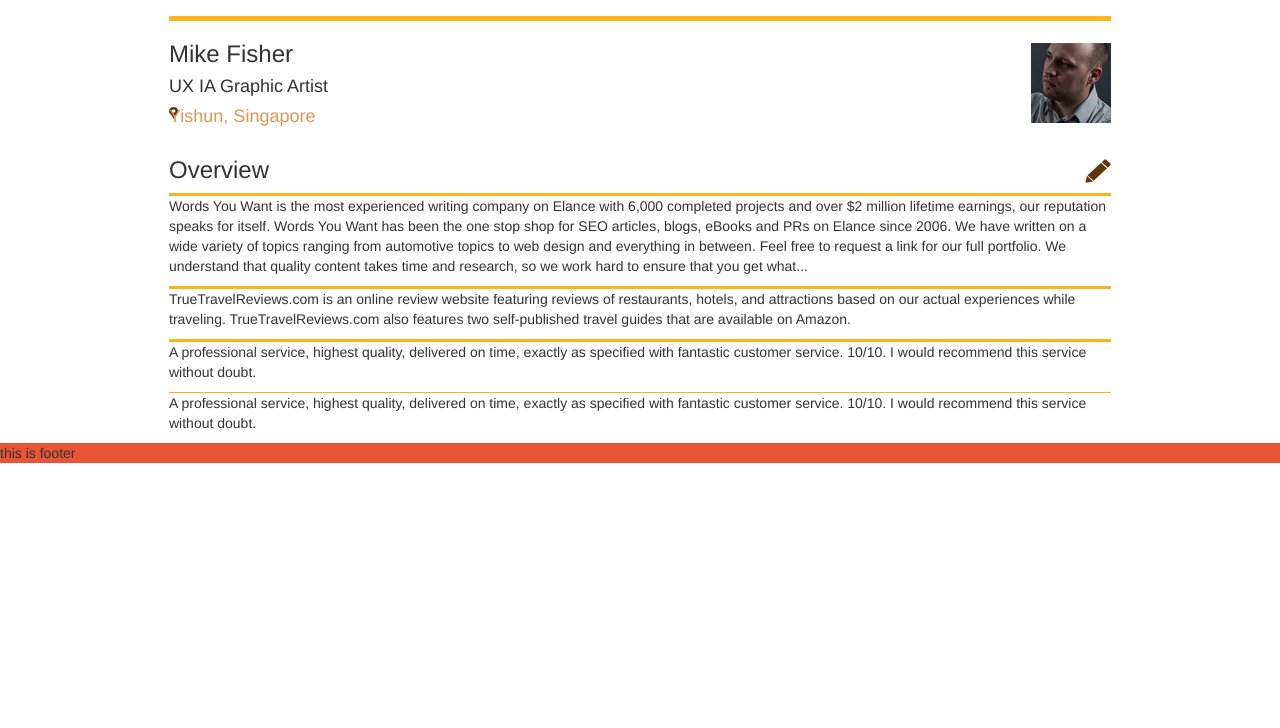
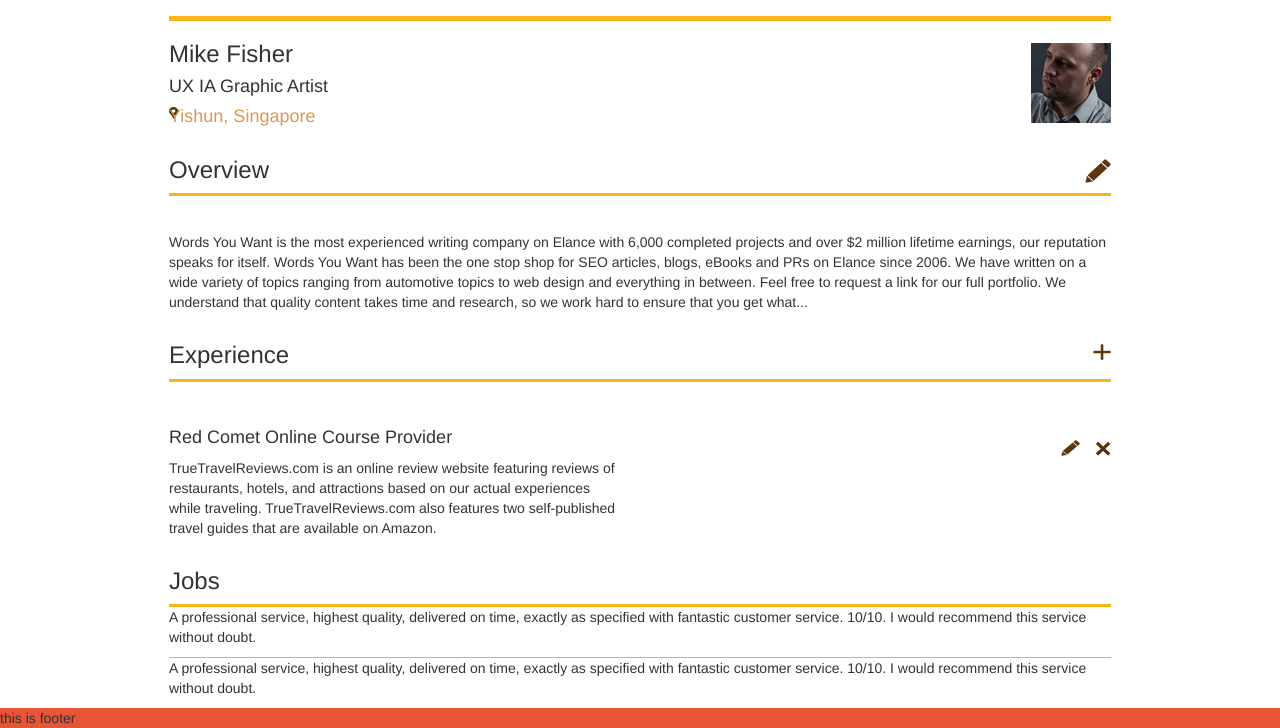
Before and after one commit to ParashuOmkarsoft/gigster2, a PHP site: page /bootstrap/profile.html in a window 1280 px wide. Shown: the part 142-870 px from the top of the page. Before the commit the page ends 605 px from the top, so only its background shows below. Run offline with PHP 8.4, Linux system fonts and the light colour scheme; some libraries are stand-ins or nearby versions.

Commit message:
file modified

```diff
--- a/bootstrap/css/style.css
+++ b/bootstrap/css/style.css
@@ -41,7 +41,9 @@ section li{float: left;margin: 13px;list-style-type: none;}
 #firstsection img{float: right;
 margin-top: 22px;}
 #map{background: url("../images/map.png") no-repeat;color:  #db9753}
-.secondsection{border-bottom: 3px solid #fab518;}
+.secondsection{border-bottom: 3px solid #fab518;margin-top: 36px;}
+.secondsection img{float: right;
+margin-top: 22px;}
 .lastsection{border-bottom: 1px solid #fab518;}
 footer{background: #e95436;}
 .navbar-nav{margin-top: 30px;}
--- a/bootstrap/profile.html
+++ b/bootstrap/profile.html
@@ -61,7 +61,6 @@
             <div class="col-md-6"><h3>Overview</h3></div>
             <div class="col-md-6"><img src="images/pencil.png"></div>
       </div>
-
     </section>
     <section class="container secondsection">
       <p>Words You Want is the most experienced writing company on Elance with 6,000 completed projects and over $2 million
@@ -69,12 +68,26 @@
           eBooks and PRs on Elance since 2006. We have written on a wide variety of topics ranging from automotive topics to
           web design and everything in between. Feel free to request a link for our full portfolio. We understand that quality
           content takes time and research, so we work hard to ensure that you get what...</p>
+      <div class="row">
+        <div class="col-md-6"><h3>Experience</h3></div>
+        <div class="col-md-6"><img src="images/add.png"></div>
+      </div>
     </section>
     <section class="container secondsection">
-      <p>TrueTravelReviews.com is an online review website featuring reviews of restaurants,
+      <div class="row">
+        <div class="col-md-6"><h4>Red Comet Online Course Provider</h4></div>
+        <div class="col-md-6"><img src="images/editdelete.png"></div>
+      </div>
+      <div class="row">
+        <div class="col-md-6"><p>TrueTravelReviews.com is an online review website featuring reviews of restaurants,
           hotels, and attractions based on our actual experiences while traveling.
           TrueTravelReviews.com also features two self-published travel guides that are
-          available on Amazon.</p>
+          available on Amazon.</p></div>
+      </div>
+
+      <div class="row">
+        <div class="col-md-6"><h3>Jobs</h3></div>
+      </div>
     </section>
     <section class="container lastsection">
       <p>A professional service, highest quality, delivered on time, exactly as specified
```
Also changed, not shown: bootstrap/images/add.png (added), bootstrap/images/editdelete.png (added).
